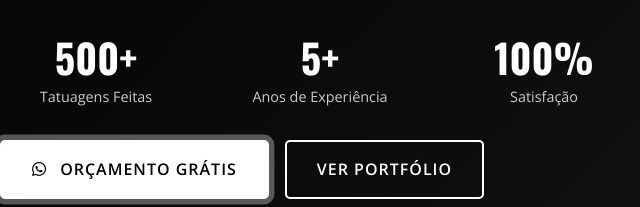
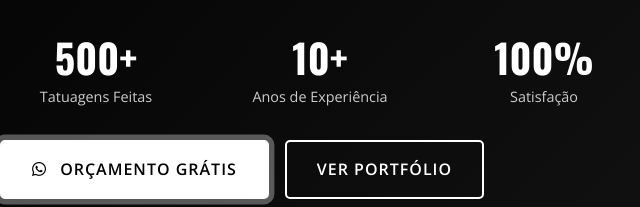
Before and after one commit to Tanatela/brabos-tattoos, a plain HTML site: page index.html in a window 1280 px wide. Shown: the part 460-667 px from the top of the page, 0-640 px from the left. Drawn offline with nearby package versions, Linux system fonts and the light colour scheme.

Commit message:
Update index.html

```diff
--- a/index.html
+++ b/index.html
@@ -46,7 +46,7 @@
                     <span class="stat-label">Tatuagens Feitas</span>
                 </div>
                 <div class="stat">
-                    <span class="stat-number">5+</span>
+                    <span class="stat-number">10+</span>
                     <span class="stat-label">Anos de Experiência</span>
                 </div>
                 <div class="stat">
```
